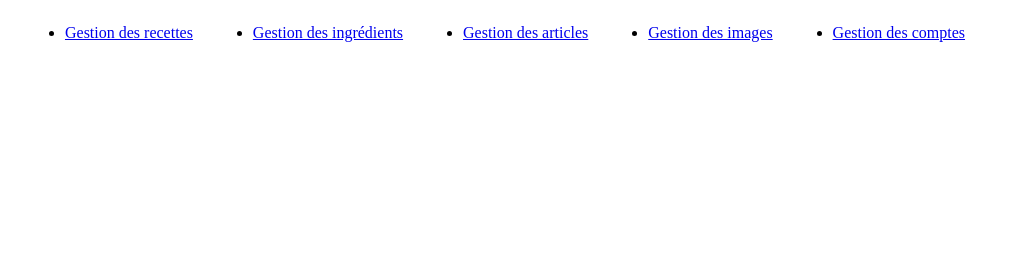
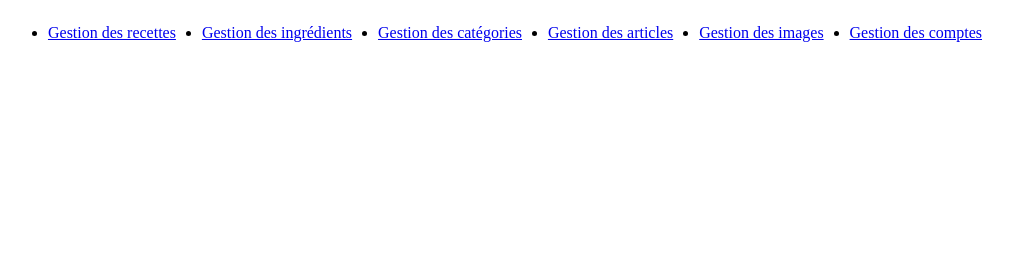
Before and after one commit to de-la-salle-sio-coubrun-m/recette, a PHP site: page /admin/admin.php in a window 1280 px wide. Shown: the part 42-300 px from the top of the page, without its empty margins (125-1138 px from the left). Run offline with PHP 8.4, Linux system fonts and the light colour scheme.

Commit message:
ajout catégorie

```diff
--- a/admin/admin.html
+++ b/admin/admin.html
@@ -28,6 +28,9 @@
                 <a href="admin.php?action=ingredient">Gestion des ingrédients</a>
             </li>
             <li>
+                <a href="admin.php?action=xategorie">Gestion des catégories</a>
+            </li>
+            <li>
                 <a href="admin.php?action=article">Gestion des articles</a>
             </li>
             <li>
--- a/admin/admin.php
+++ b/admin/admin.php
@@ -283,6 +283,9 @@ if(isset($_GET['action'])){
         case "image":
             # code...
         break;//fin case image
+        case "categorie":
+            # code...
+        break;//fin case categorie
         case "compte":
             # code...
         break;//fin case compte
```
